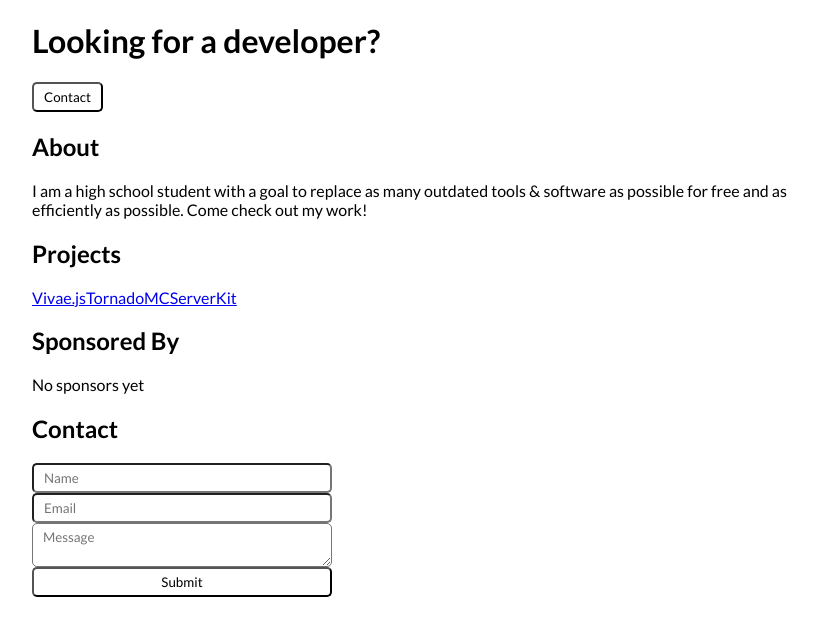
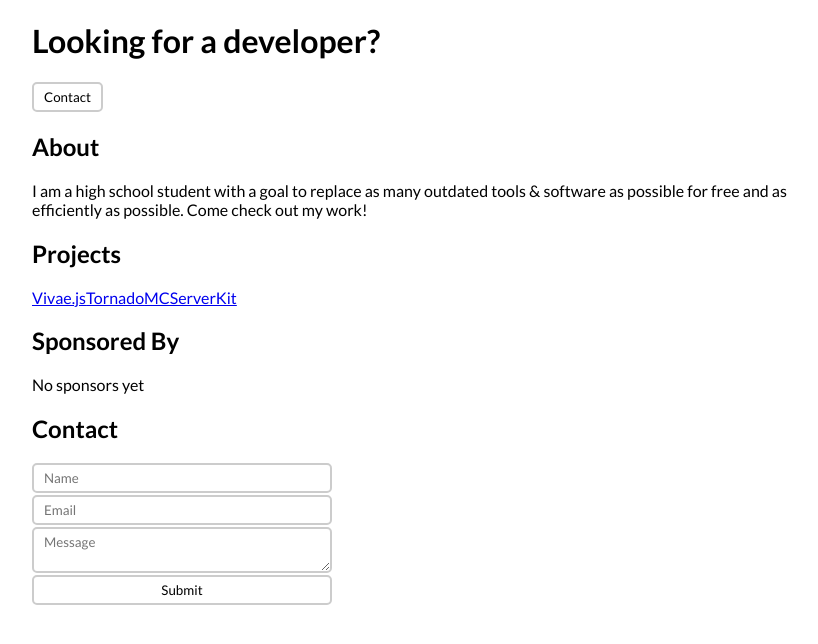
Before and after one commit to nathanieljramirez/portfolio, a React app: page / in a window 1280 px wide. Shown: the top 644 px of the page, without its empty margins (208-1026 px from the left). Built offline with nearby package versions, Linux system fonts and the light colour scheme; the HTML template or start-up script is replaced by a standard one.

Commit message:
Change default border color and add margin to bottom of inputs and buttons

```diff
--- a/src/index.css
+++ b/src/index.css
@@ -16,6 +16,8 @@ textarea {
   font-family: var(--lato);
   display: block;
   box-sizing: border-box;
+  border: 2px #ccc solid;
+  margin-bottom: 2px;
   padding: 5px 10px;
   border-radius: 5px;
   background: #fff;
```
